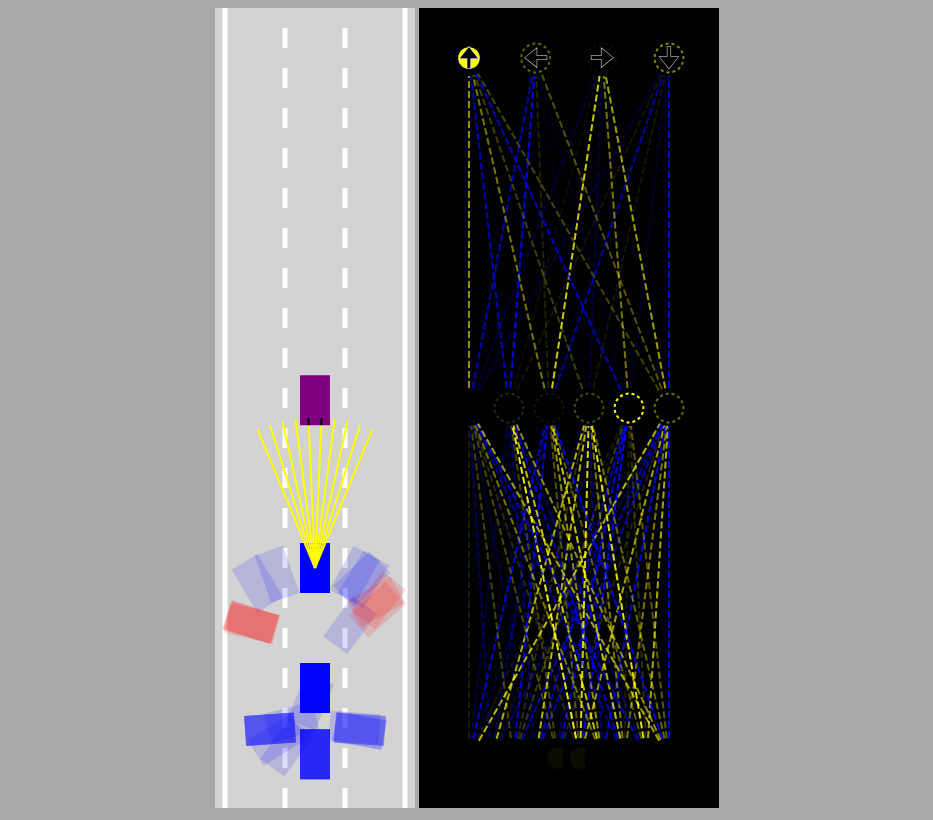
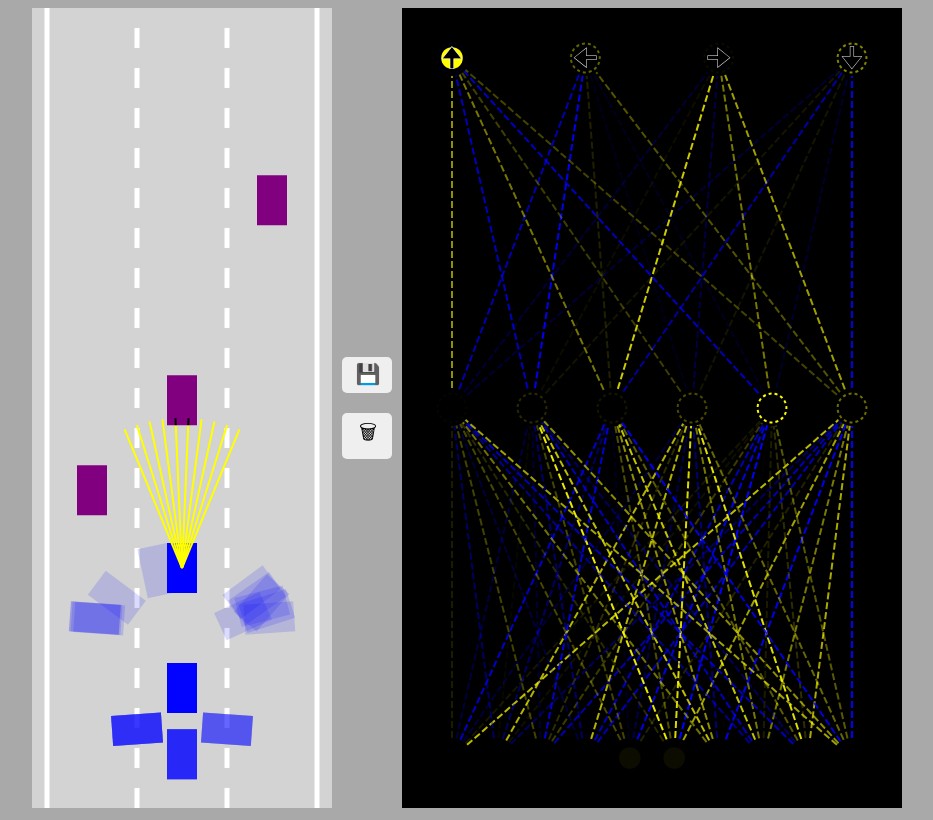
Before and after one commit to dilan-js/self-driving-car, a plain HTML site: page index.html in a window 1280 px wide. Shown: the whole page, without its empty margins (173-1106 px from the left). Drawn offline with Linux system fonts and the light colour scheme; animation ran at ten frames a second.

Commit message:
added more cars

```diff
--- a/index.html
+++ b/index.html
@@ -5,6 +5,10 @@
 </head>
 <body>
   <canvas id="carCanvas"></canvas>
+  <div id="verticalButtons">
+    <button onclick="save()">💾</button>
+    <button onclick="discard()">🗑</button>
+  </div>
   <canvas id="networkCanvas"></canvas>
   <script src="visualizer.js"></script>
   <script src="network.js"></script>
--- a/main.js
+++ b/main.js
@@ -1,7 +1,7 @@
 const carCanvas = document.getElementById("carCanvas");
-carCanvas.width = 200;
+carCanvas.width = 300;
 const networkCanvas = document.getElementById("networkCanvas");
-networkCanvas.width = 300;
+networkCanvas.width = 500;
 
 const carCtx = carCanvas.getContext("2d");
 const networkCtx = networkCanvas.getContext("2d");
@@ -9,9 +9,25 @@ const networkCtx = networkCanvas.getContext("2d");
 const road = new Road(carCanvas.width / 2, carCanvas.width * 0.9);
 const N = 100;
 const cars = generateCars(N);
-const traffic = [new Car(road.getLaneCenter(1), -100, 30, 50, "NPC", 2)];
+const traffic = [
+  new Car(road.getLaneCenter(1), -100, 30, 50, "NPC", 2),
+  new Car(road.getLaneCenter(0), -10, 30, 50, "NPC", 2),
+  new Car(road.getLaneCenter(2), -300, 30, 50, "NPC", 2),
+];
+let bestCar = cars[0];
+if (localStorage.getItem("dilansBestBrain")) {
+  bestCar.brain = JSON.parse(localStorage.getItem("dilansBestBrain"));
+}
 
 animate();
+
+function save() {
+  localStorage.setItem("dilansBestBrain", JSON.stringify(bestCar.brain));
+}
+
+function discard() {
+  localStorage.removeItem("dilansBestBrain");
+}
 
 function generateCars(N) {
   const cars = [];
--- a/style.css
+++ b/style.css
@@ -1,7 +1,28 @@
 body {
   background-color: darkgray;
   overflow: hidden;
-  text-align: center;
+  display: flex;
+  justify-content: center;
+  align-items: center;
+}
+
+#verticalButtons {
+  display: flex;
+  flex-direction: column;
+}
+
+button {
+  border: none;
+  border-radius: 5px;
+  padding: 5px 5px 7px 7px;
+  margin: 10px;
+  cursor: pointer;
+  width: 50px;
+  font-size: 20px;
+}
+
+button:hover {
+  background: orange;
 }
 
 #carCanvas {
```
